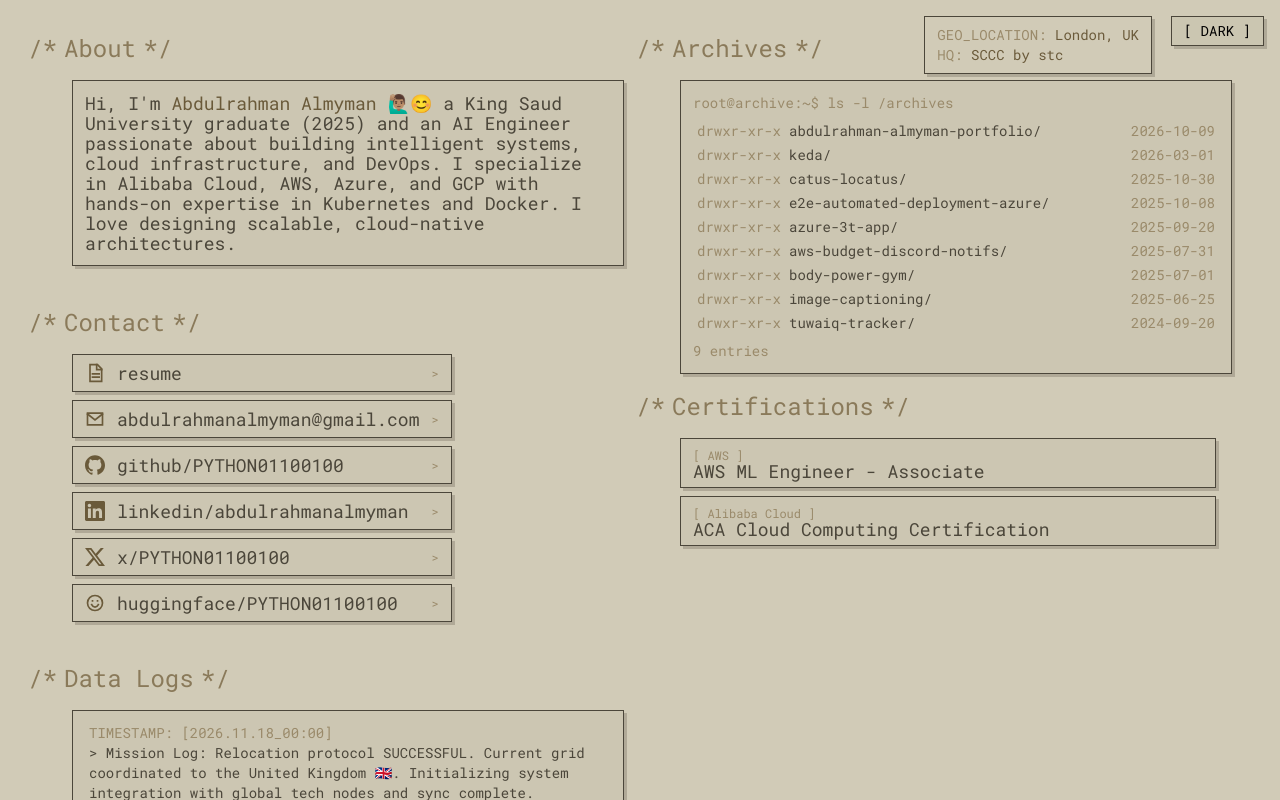
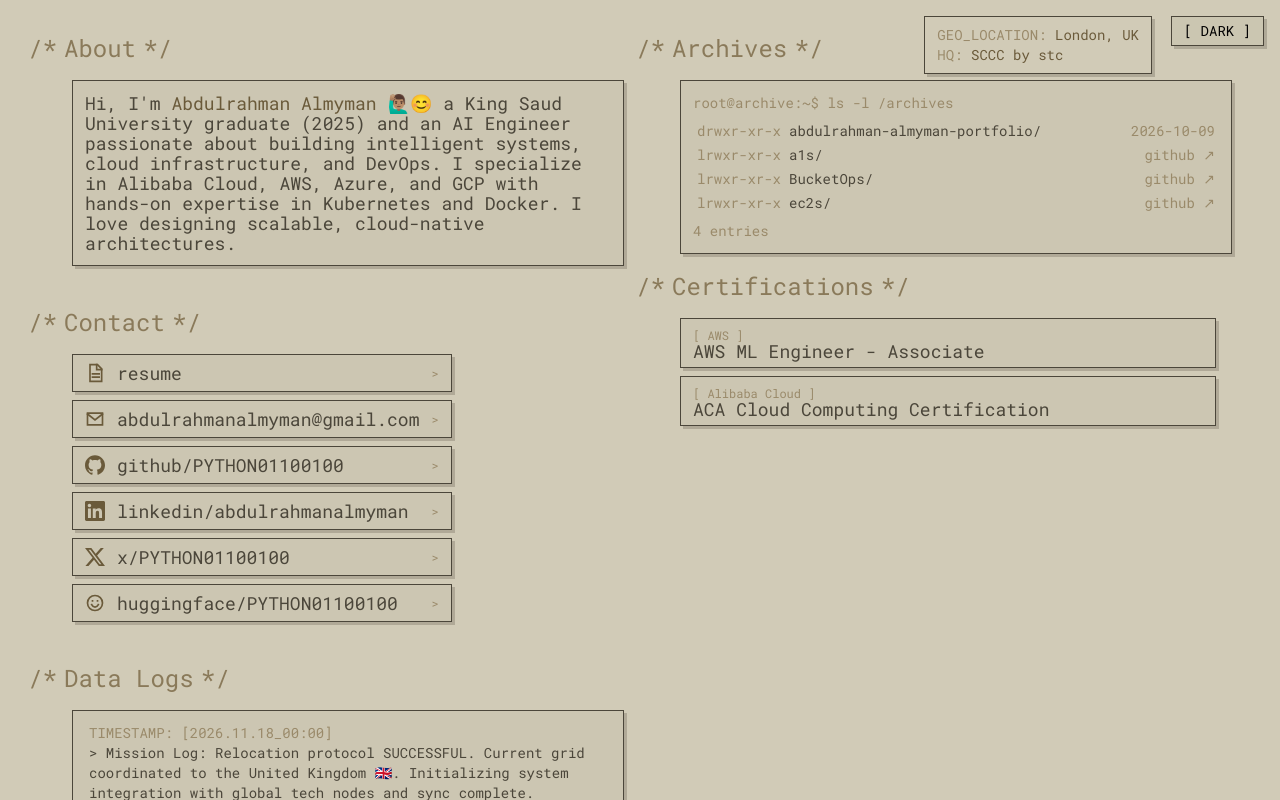
Before and after one commit to PYTHON01100100/AbdulrahmanAlmyman, a Next.js app: page / in a window 1280 px wide. Shown: the top 800 px of the page. Built offline with nearby package versions, Linux system fonts and the light colour scheme.

Commit message:
Archives: keep portfolio, link a1s, BucketOps and ec2s to GitHub

```diff
--- a/src/app/components/ArchiveList.tsx
+++ b/src/app/components/ArchiveList.tsx
@@ -1,7 +1,17 @@
 import Link from "next/link";
 import { CaseStudy } from "../types";
 
-export default function ArchiveList({ projects }: { projects: CaseStudy[] }) {
+export interface ExternalRepo {
+  name: string;
+  href: string;
+}
+
+interface ArchiveListProps {
+  projects: CaseStudy[];
+  repos?: ExternalRepo[];
+}
+
+export default function ArchiveList({ projects, repos = [] }: ArchiveListProps) {
   return (
     <div className="ml-6 mt-4 mb-4 max-w-[560px] nier-box p-3 text-sm">
       <p className="text-terminal-comment mb-2">
@@ -22,9 +32,26 @@ export default function ArchiveList({ projects }: { projects: CaseStudy[] }) {
             </Link>
           </li>
         ))}
+        {repos.map((repo) => (
+          <li key={repo.href} className="mb-1">
+            <a
+              href={repo.href}
+              target="_blank"
+              rel="noopener noreferrer"
+              className="nier-row flex gap-2 px-1"
+            >
+              <span className="text-terminal-comment shrink-0">lrwxr-xr-x</span>
+              <span className="truncate">{repo.name}/</span>
+              <span className="ml-auto shrink-0 text-terminal-comment">
+                github ↗
+              </span>
+            </a>
+          </li>
+        ))}
       </ul>
       <p className="mt-2 text-terminal-comment">
-        {projects.length} entries<span className="nier-blink">_</span>
+        {projects.length + repos.length} entries
+        <span className="nier-blink">_</span>
       </p>
     </div>
   );
--- a/src/app/page.tsx
+++ b/src/app/page.tsx
@@ -4,7 +4,7 @@ import ContactList from "@/app/components/ContactList";
 import LocationBadge from "@/app/components/LocationBadge";
 import CertsList, { Certification } from "@/app/components/CertsList";
 import IntelList, { IntelEntry } from "@/app/components/IntelList";
-import ArchiveList from "@/app/components/ArchiveList";
+import ArchiveList, { ExternalRepo } from "@/app/components/ArchiveList";
 import DataLogs, { DataLog } from "@/app/components/DataLogs";
 // import StatusComment from "@/app/components/StatusComment";
 import { getVisibleCaseStudies } from "@/lib/case-studies";
@@ -94,7 +94,16 @@ const intelData: IntelEntry[] = [
   { id: "author-clock", title: "Author Clock/Entertainment System", date: "2025-09-05", description: "Author Clock replica built on Raspberry Pi with YouTube, Spotify, and Kodi integration", href: "/case-study/author-clock" },
 ];
 
-const projectsData = getVisibleCaseStudies("project");
+// Archives: only the portfolio has an internal page; the rest link out to GitHub.
+const projectsData = getVisibleCaseStudies("project")?.filter(
+  (project) => project.caseStudyId === "abdulrahman-almyman-portfolio",
+);
+
+const archiveRepos: ExternalRepo[] = [
+  { name: "a1s", href: "https://github.com/PYTHON01100100/a1s" },
+  { name: "BucketOps", href: "https://github.com/PYTHON01100100/BucketOps" },
+  { name: "ec2s", href: "https://github.com/PYTHON01100100/ec2s" },
+];
 
 export default function Home() {
   if (!projectsData) return <p>Error occurred with projects data.</p>;
@@ -136,7 +145,7 @@ export default function Home() {
           </div>
           {/* Projects Section */}
           <Section title="Archives" className="w-full md:w-1/2 lg:pl-4">
-            <ArchiveList projects={projectsData} />
+            <ArchiveList projects={projectsData} repos={archiveRepos} />
             <Section title="Certifications">
               <CertsList certs={certsData} />
             </Section>
```
